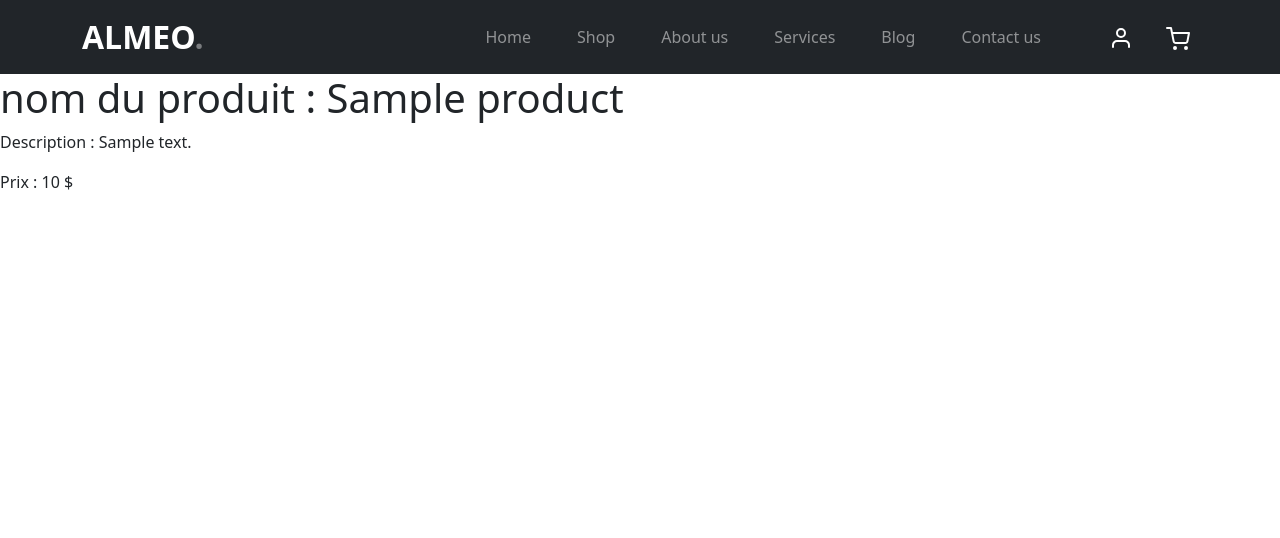
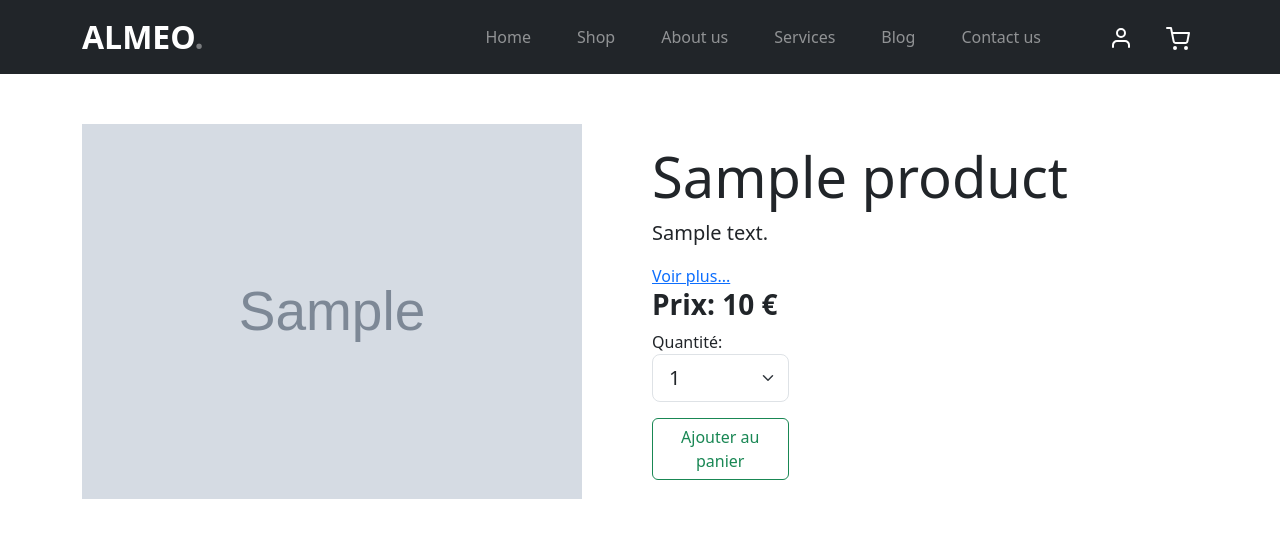
Before and after one commit to mathisbachelier/e-commerce, a PHP site: template E-Commerce/views/product/show.php in a window 1280 px wide. Shown: the top 538 px of the page. Run offline with PHP 8.4, Linux system fonts and the light colour scheme; the template is opened without the code that fills it: most values are stand-ins (such as "Sample title", 1, 10 or a date in 2020); grey boxes marked "Sample" are stand-in pictures; style sheets or scripts are compiled from the project's sources; some libraries are stand-ins or nearby versions.

Commit message:
Show product ok + checkout

```diff
--- a/E-Commerce/views/layout.php
+++ b/E-Commerce/views/layout.php
@@ -59,12 +59,12 @@
 
 <script>
 
-function addToCart(item) {
+function addToCart(id) {
     let cart = JSON.parse(localStorage.getItem('cart')) || [];
     let itemExists = false;
 
     for (let i = 0; i < cart.length; i++) {
-        if (cart[i].id === item.id) {
+        if (cart[i].id === id) {
             cart[i].quantity++;
             itemExists = true;
             break;
@@ -72,7 +72,7 @@ function addToCart(item) {
     }
 
     if (!itemExists) {
-        item.quantity = 1;
+        let item = {id: id, quantity: document.getElementById('quantity-product').value};
         cart.push(item);
     }
 
@@ -140,6 +140,11 @@ function sendCart() {
   document.getElementById('cartForm').submit();
 }
 
+function showText(){
+    var text = document.getElementById("hiddenText");
+    text.style.display = "block";
+}
+
 </script>
 
 <script src="<?= SCRIPTS. 'js'. DIRECTORY_SEPARATOR .'bootstrap.bundle.min.js'?>"></script>
--- a/E-Commerce/views/product/show.php
+++ b/E-Commerce/views/product/show.php
@@ -1,11 +1,25 @@
-<h1>nom du produit : <?= $params['product']->name; ?></h1>
-
-<?php if(empty($params['product'])): ?>
-
-    <h1>pas de produit</h1>
-
-    <?php else : ?>
-
-       <p>Description : <?= $params['product']->description; ?></p>
-       <p>Prix : <?= $params['product']->price; ?> $</p>
-<?php endif; ?>
+<div class="container" style="margin-top: 50px;">
+  <div class="row justify-content-between align-items-center">
+    <div class="col-lg-6">
+      <div class="img-wrap">
+        <img src="<?= $params['product']->url_img ?>" width="500" height="500" alt="Image" class="img-fluid">
+      </div>
+    </div>
+    <div class="col-lg-6">
+      <h1 class="display-4"><?= $params['product']->name ?></h1>
+      <p class="lead"><?= $params['product']->short_content ?></p>
+      <p class="lead" style="display:none;" id="hiddenText"><?= $params['product']->content ?></p>
+      <a href="#" onclick="showText(); return false;">Voir plus...</a>
+      <h3 style="font-weight: bold;">Prix: <?= $params['product']->price ?> €</h3>
+      <div class="col-lg-3">
+        Quantité:
+        <select class="form-select form-select-lg mb-3" name="quantity">
+          <?php for ($i = 1; $i <= 10; $i++): ?>
+            <option id="quantity-product" value="<?= $i ?>"><?= $i ?></option>
+          <?php endfor; ?>
+        </select>
+        <button class="btn btn-outline-success" onclick="addToCart(<?= $params['product']->id ?>)">Ajouter au panier</button>
+      </div>
+    </div>
+  </div>
+</div>
```
Also changed, not shown: E-Commerce/views/cart/index.php (+18 -7 lines).
